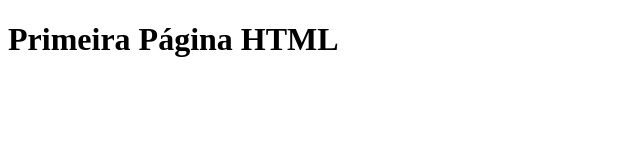
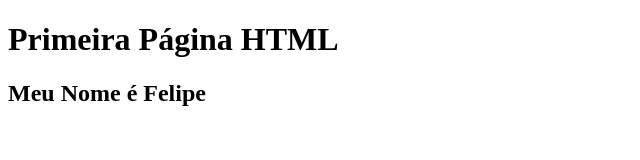
Before and after one commit to FelipeNgo/MLW2024, a plain HTML site: page index.html in a window 1280 px wide. Shown: the whole page, without its empty margins (0-640 px from the left). Drawn offline with Linux system fonts and the light colour scheme.

Commit message:
alteração

```diff
--- a/index.html
+++ b/index.html
@@ -8,5 +8,6 @@
 </head>
 <body>
     <h1>Primeira Página HTML</h1>
+    <h2>Meu Nome é Felipe</h2>
 </body>
 </html>
```
